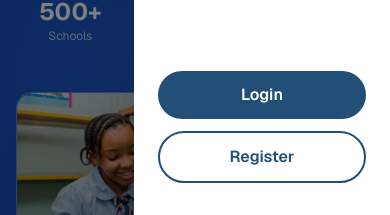
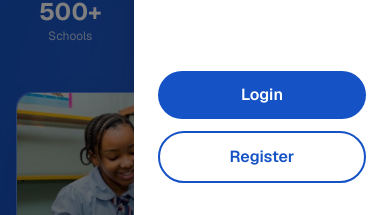
Before and after one commit to school-pilot/main-frontend, a React (Vite) app: page / in a window 390 px wide. Both pictures are taken after a click on the element 358 px from the left and 38 px from the top of the page. Shown: the part 629-844 px from the top of the page. Built offline with nearby package versions, Linux system fonts and the light colour scheme; no server answers.

Commit message:
mjhfjjgh

```diff
--- a/src/components/LandingNav.jsx
+++ b/src/components/LandingNav.jsx
@@ -321,7 +321,7 @@ const LandingNav = () => {
                     <motion.button
                       whileHover={{ scale: 1.02 }}
                       whileTap={{ scale: 0.98 }}
-                      className="bg-[#214f77] text-white px-6 py-3 rounded-full font-semibold w-full"
+                      className="bg-[hsl(219.2deg_80.73%_42.75%)] text-white px-6 py-3 rounded-full font-semibold w-full"
                     >
                       Login
                     </motion.button>
@@ -332,7 +332,7 @@ const LandingNav = () => {
                     <motion.button
                       whileHover={{ scale: 1.02 }}
                       whileTap={{ scale: 0.98 }}
-                      className="border-2 border-[#214f77] text-[#214f77] px-6 py-3 rounded-full font-semibold w-full"
+                      className="border-2 border-[hsl(219.2deg_80.73%_42.75%)] text-[hsl(219.2deg_80.73%_42.75%)] px-6 py-3 rounded-full font-semibold w-full"
                     >
                       Register
                     </motion.button>
```
